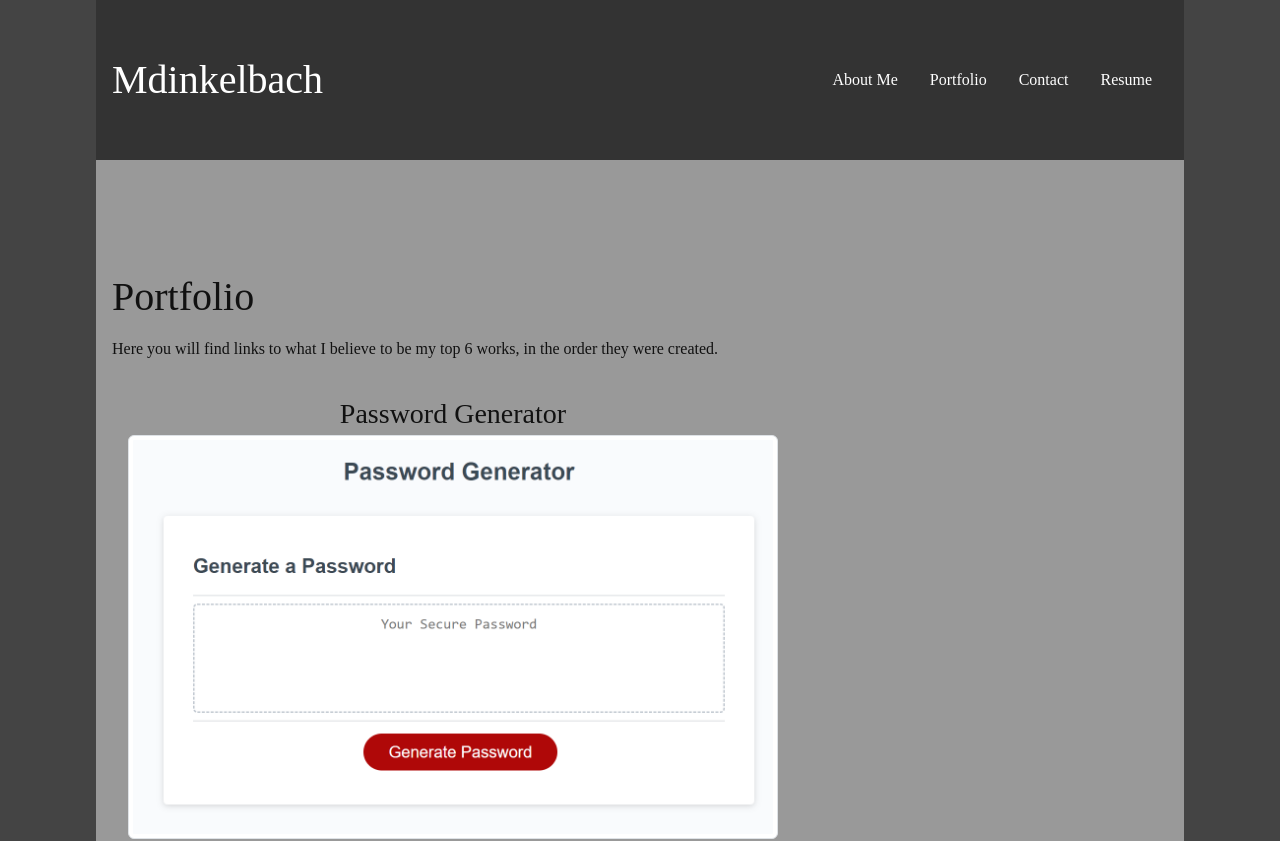
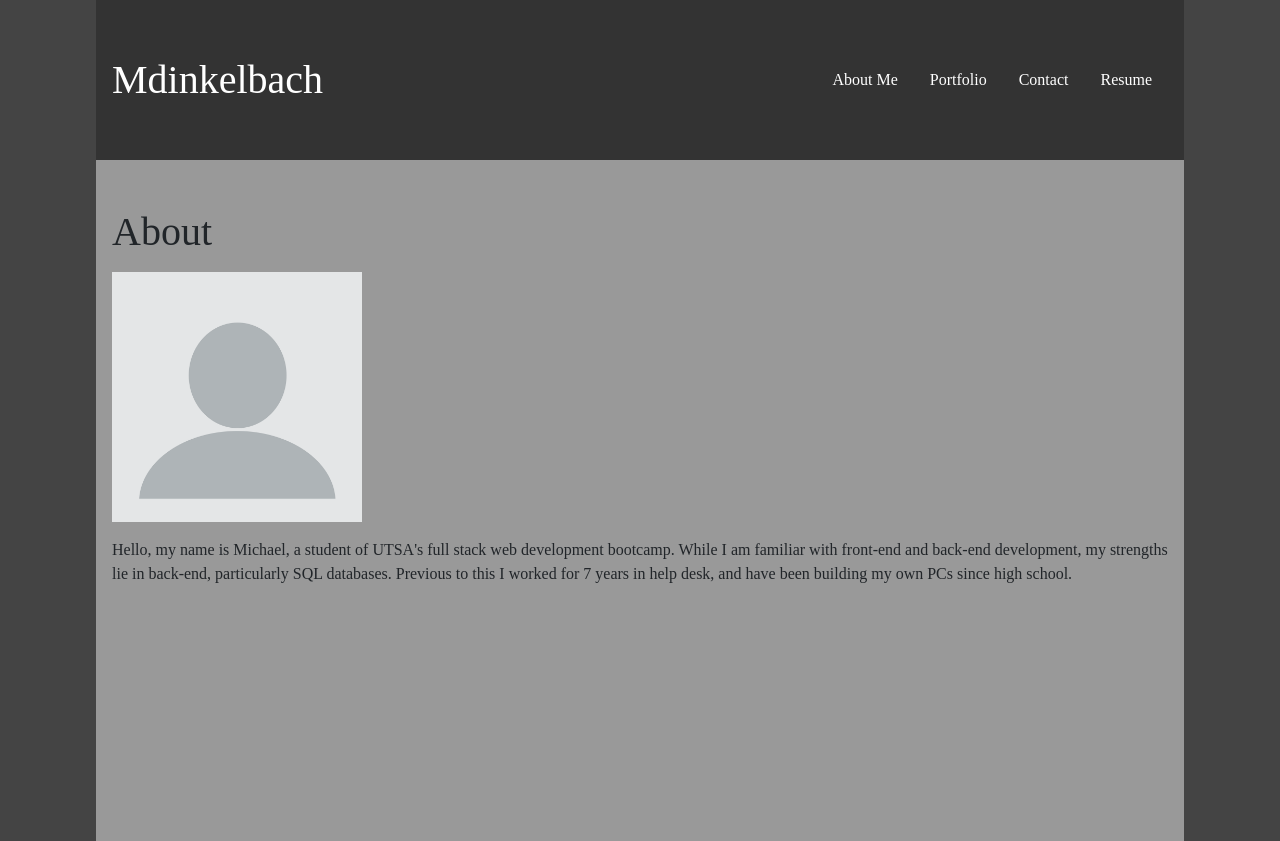
Before and after one commit to mdinkelbach/portfolio-resume, a React (Create React App) app: page / in a window 1280 px wide. Shown: the top 841 px of the page. Built offline with nearby package versions, Linux system fonts and the light colour scheme.

Commit message:
nav-tabs

```diff
--- a/src/App.js
+++ b/src/App.js
@@ -1,14 +1,17 @@
-import React from "react";
+import React, {useState} from "react";
 import Header from "./components/Header";
 import Content from "./components/Content";
 import Footer from "./components/Footer";
 import './assets/style/App.css'
 
 function App() {
+
+  const [currentPage, setCurrentPage] = useState('About');
+
   return (
     <div className="main">
-      <Header />
-      <Content />
+      <Header currentPage={currentPage} setCurrentPage={setCurrentPage}/>
+      <Content currentPage={currentPage}/>
       <Footer />
     </div>
   );
--- a/src/assets/style/App.css
+++ b/src/assets/style/App.css
@@ -14,13 +14,15 @@
     width: 85vw;
     background-color: #999;
     justify-content: space-between;
+    max-height: 100%;
 }
 
 .content {
     display: flex;
     flex-direction: column;
     padding: 0 1rem;
-    height: 90%;
+    min-height: 100vh;
+    max-height: 100%;
 }
 
 .header {
--- a/src/components/Content.js
+++ b/src/components/Content.js
@@ -4,10 +4,27 @@ import Portfolio from './pages/Portfolio';
 import Contact from './pages/Contact';
 import Resume from './pages/Resume';
 
-function Content() {
+
+
+function Content({currentPage}) {
+  console.log('Content component')
+
+  const renderPage = () => {
+    if (currentPage === 'About') {
+      return <About />;
+    }
+    if (currentPage === 'Portfolio') {
+      return <Portfolio />;
+    }
+    if (currentPage === 'Contact') {
+      return <Contact />;
+    }
+    return <Resume />;
+  };
+
   return (
     <div className='content'>
-      <Portfolio />
+      {renderPage()}
     </div>
   );
 }
--- a/src/components/Header.js
+++ b/src/components/Header.js
@@ -1,11 +1,11 @@
 import React from 'react';
 import Nav from "./Nav";
 
-function Header() {
+function Header({currentPage, setCurrentPage}) {
   return (
     <header className="header">
       <h1>Mdinkelbach</h1>
-      <Nav />
+      <Nav currentPage={currentPage} setCurrentPage={setCurrentPage}/>
     </header>
   );
 }
--- a/src/components/Nav.js
+++ b/src/components/Nav.js
@@ -1,7 +1,10 @@
 import React from 'react';
 
 
-function Nav({ currentPage, handlePageChange }) {
+function Nav({ currentPage, setCurrentPage }) {
+
+  const handlePageChange = (page) => setCurrentPage(page);
+
   return (
     <ul className="nav justify-content-end">
       <li className="nav-item">
```
